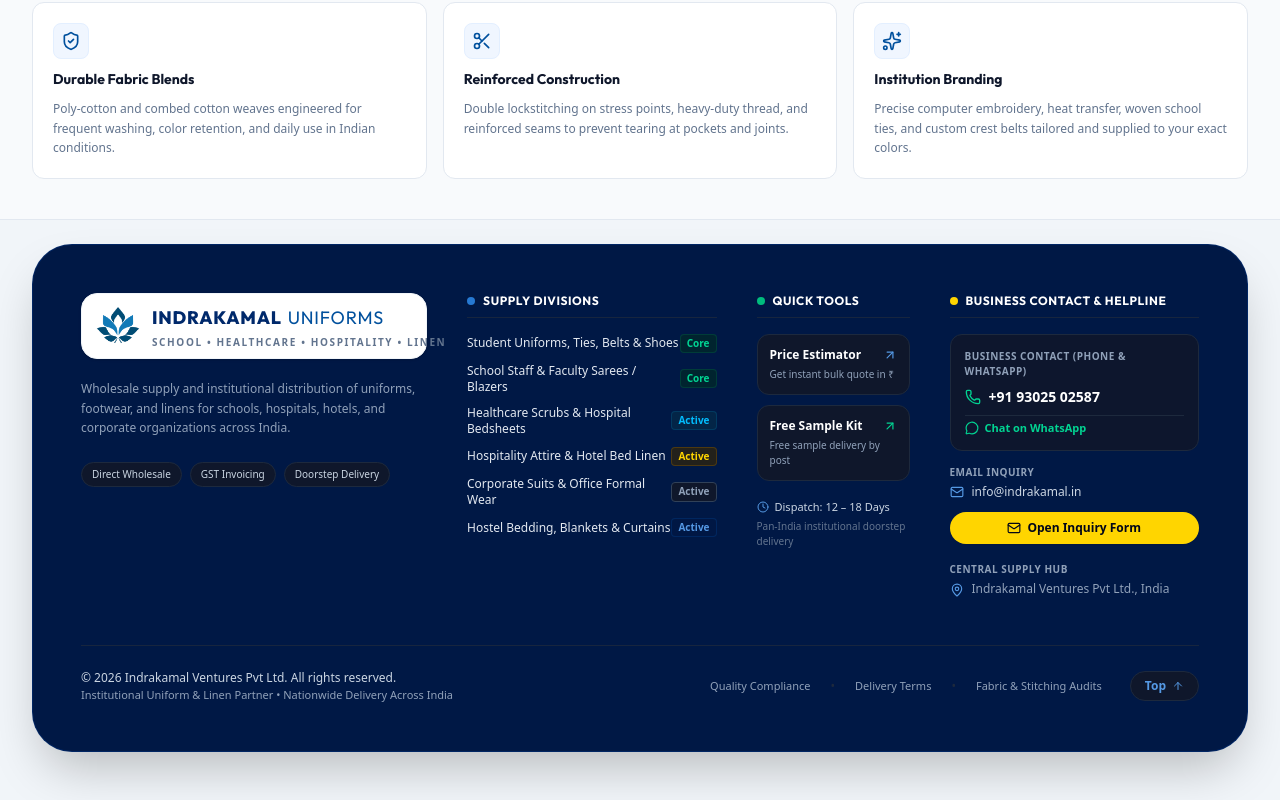
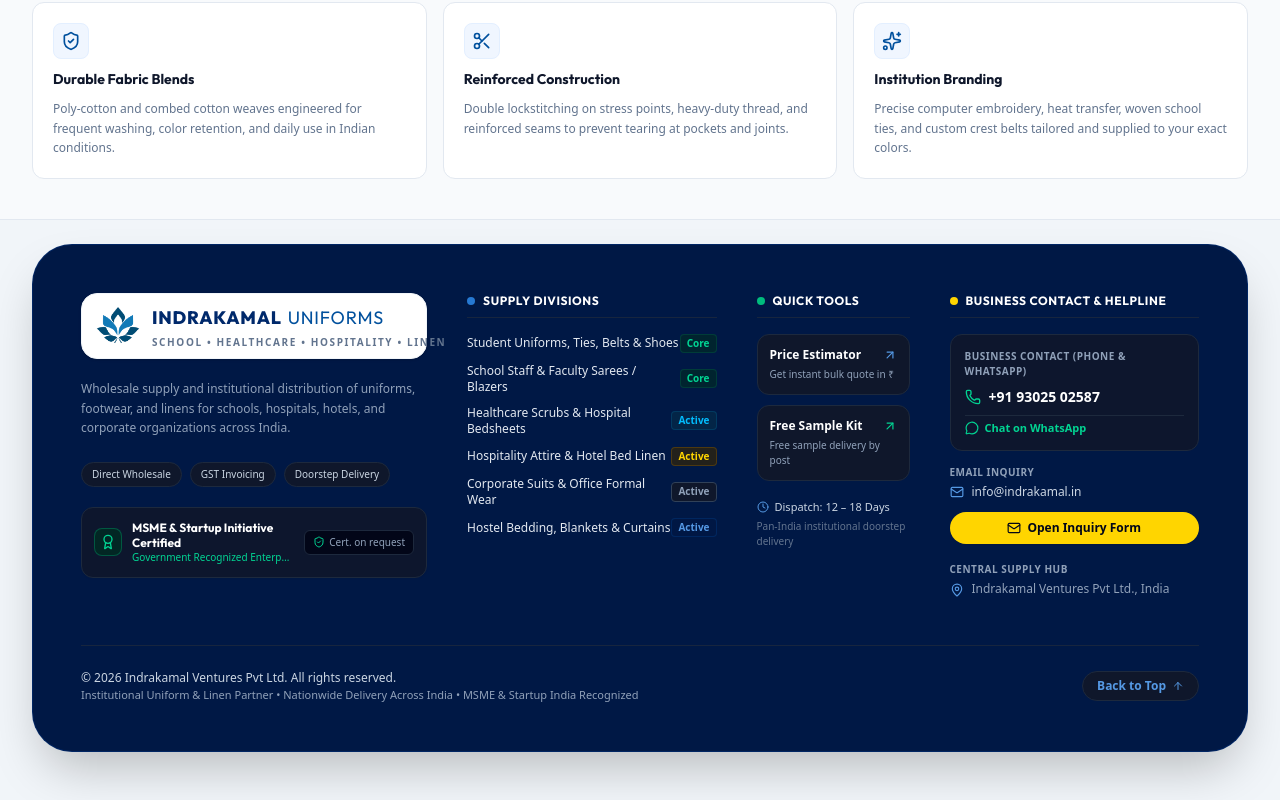
Before and after one commit to prasang03/Indrakamal-Uniforms, a React (Vite) app: page / in a window 1280 px wide. Shown: the part 2114-2914 px from the top of the page. Built offline with nearby package versions, Linux system fonts and the light colour scheme.

Commit message:
Add MSME and Startup Initiative certification card to footer and streamline footer links

```diff
--- a/src/components/Footer.tsx
+++ b/src/components/Footer.tsx
@@ -67,6 +67,27 @@
                 <span className="inline-flex items-center gap-1 px-2.5 py-1 rounded-full text-[10px] font-medium bg-slate-900 border border-slate-800 text-slate-300">
                   Doorstep Delivery
                 </span>
+              </div>
+
+              {/* MSME & Startup India Certification Block */}
+              <div className="p-3 rounded-xl bg-slate-900/90 border border-slate-800 shadow-xs flex items-center justify-between gap-3">
+                <div className="flex items-center gap-2.5 min-w-0">
+                  <div className="w-7 h-7 rounded-lg bg-emerald-950/80 border border-emerald-700/60 flex items-center justify-center shrink-0">
+                    <Award className="w-4 h-4 text-emerald-400" />
+                  </div>
+                  <div className="min-w-0">
+                    <h5 className="text-xs font-bold text-white leading-tight">
+                      MSME &amp; Startup Initiative Certified
+                    </h5>
+                    <p className="text-[10px] text-emerald-400 font-medium truncate">
+                      Government Recognized Enterprise
+                    </p>
+                  </div>
+                </div>
+                <div className="shrink-0 flex items-center gap-1 text-[10px] text-slate-400 bg-slate-950 px-2 py-1 rounded-md border border-slate-800">
+                  <ShieldCheck className="w-3 h-3 text-emerald-400" />
+                  <span>Cert. on request</span>
+                </div>
               </div>
             </div>
 
@@ -266,23 +287,18 @@
                 &copy; {currentYear} Indrakamal Ventures Pvt Ltd. All rights reserved.
               </p>
               <p className="text-[11px] text-slate-400">
-                Institutional Uniform &amp; Linen Partner • Nationwide Delivery Across India
+                Institutional Uniform &amp; Linen Partner • Nationwide Delivery Across India • MSME &amp; Startup India Recognized
               </p>
             </div>
 
             <div className="flex items-center gap-5 flex-wrap justify-center md:justify-end">
-              <span className="hover:text-white cursor-pointer transition-colors text-[11px]">Quality Compliance</span>
-              <span className="text-slate-800">•</span>
-              <span className="hover:text-white cursor-pointer transition-colors text-[11px]">Delivery Terms</span>
-              <span className="text-slate-800">•</span>
-              <span className="hover:text-white cursor-pointer transition-colors text-[11px]">Fabric &amp; Stitching Audits</span>
               <button
                 type="button"
                 onClick={scrollToTop}
-                className="ml-2 px-3.5 py-1.5 rounded-full bg-slate-900 border border-slate-800 text-indigo-400 hover:text-indigo-300 hover:bg-slate-850 transition-colors font-bold text-xs flex items-center gap-1.5"
+                className="px-3.5 py-1.5 rounded-full bg-slate-900 border border-slate-800 text-indigo-400 hover:text-indigo-300 hover:bg-slate-850 transition-colors font-bold text-xs flex items-center gap-1.5"
                 aria-label="Scroll back to top"
               >
-                <span>Top</span>
+                <span>Back to Top</span>
                 <ArrowUp className="w-3 h-3" />
               </button>
             </div>
```
